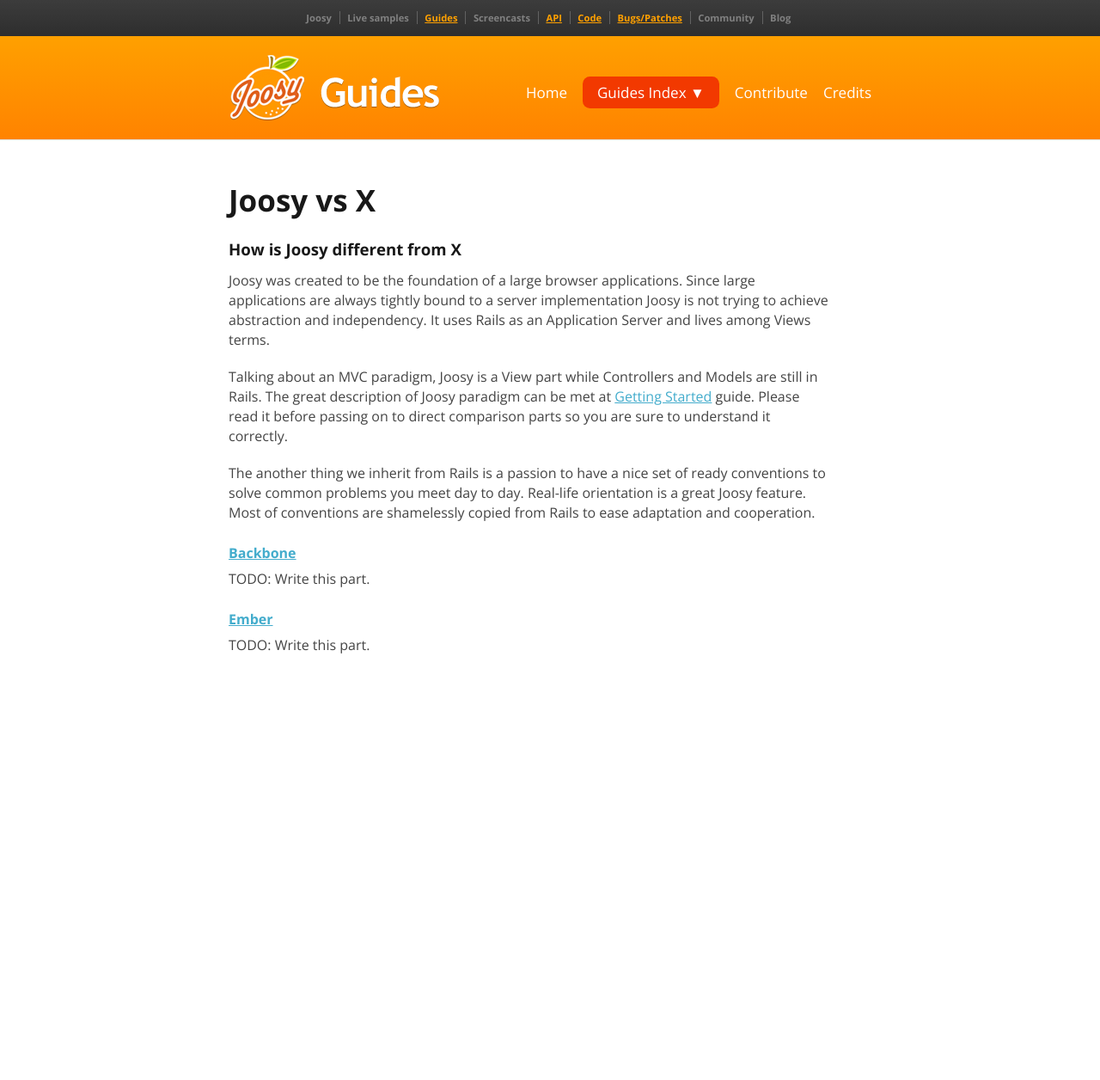
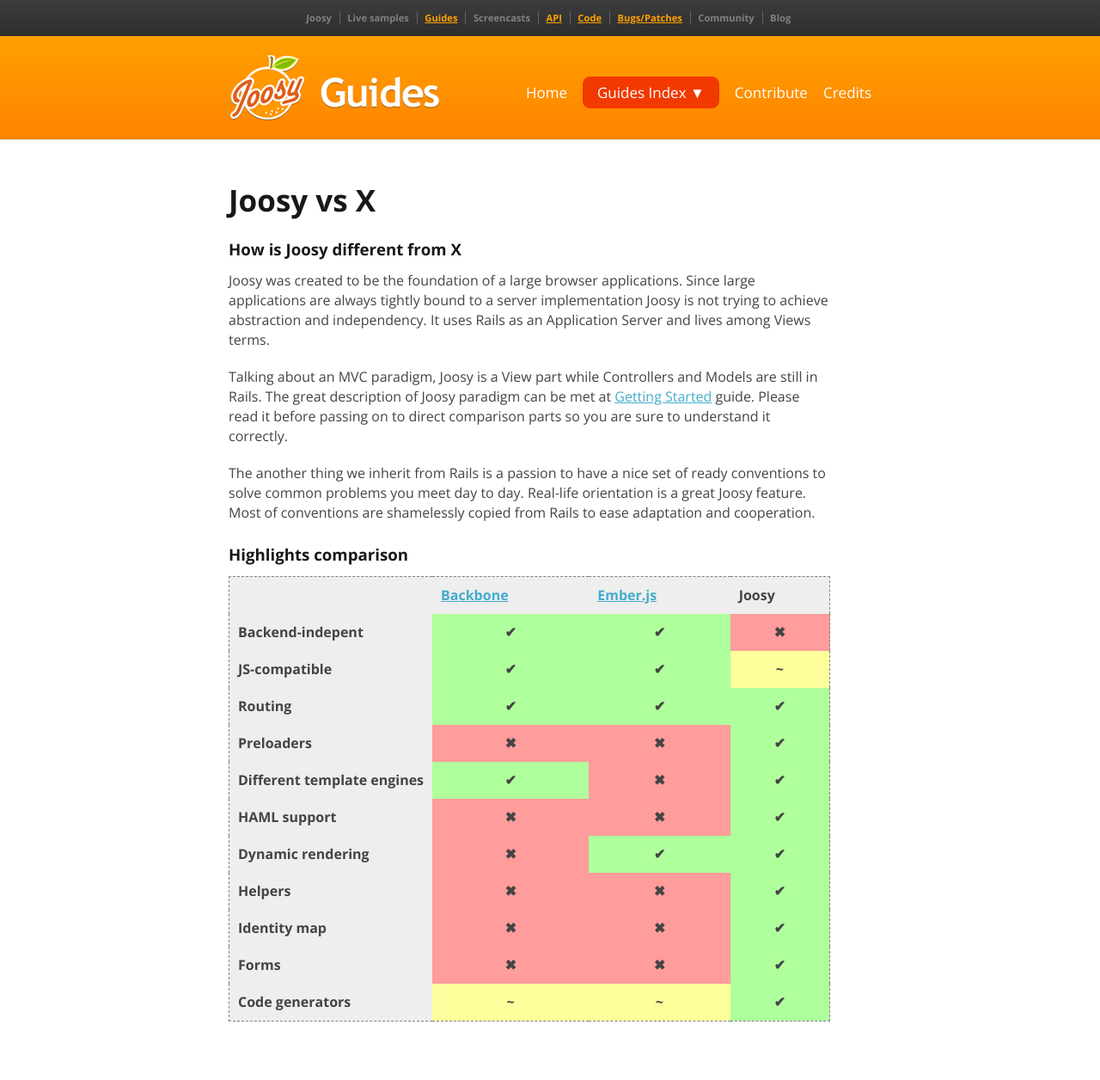
Before and after one commit to joosy/guides, a Jekyll site: the page built from guides/basics/joosy-vs-x.md, in a window 1280 px wide. Shown: the whole page at 86% size. Built offline with Jekyll 4.4.1, drawn with Linux system fonts in a browser that asks for light colours; comment, search, counter and statistics services are not loaded; before the commit the page ends 900 px from its top, so only the background shows below that.

Commit message:
Comparison table

```diff
--- a/css/styles.css
+++ b/css/styles.css
@@ -306,3 +306,33 @@
   position: relative;
   z-index: 15;
 }
+
+table.comparison {
+  width: 100%;
+  border: 1px gray dashed;
+}
+
+table.comparison th, td {
+  padding: 10px;
+  text-align: center;
+  font-weight: bold;
+}
+
+table.comparison td.y {
+  background-color: #AFFF9C;
+}
+
+table.comparison td.n {
+  background-color: #FF9C9C;
+}
+
+table.comparison td.m {
+  background-color: #FCFF9C;
+}
+
+table.comparison th {
+  text-align: left;
+  font-weight: bold;
+  background-color: #EEE;
+  white-space: nowrap;
+}
--- a/guides/basics/joosy-vs-x.md
+++ b/guides/basics/joosy-vs-x.md
@@ -11,10 +11,79 @@
 
 The another thing we inherit from Rails is a passion to have a nice set of ready conventions to solve common problems you meet day to day. Real-life orientation is a great Joosy feature. Most of conventions are shamelessly copied from Rails to ease adaptation and cooperation.
 
-#### [Backbone](http://documentcloud.github.com/backbone/)
+### Highlights comparison
 
-TODO: Write this part.
-
-#### [Ember](http://emberjs.com/)
-
-TODO: Write this part.
+<table class="comparison">
+  <tr>
+    <th style="width: 1%"></th>
+    <th><a href="http://documentcloud.github.com/backbone/">Backbone</a></th>
+    <th><a href="http://emberjs.com/">Ember.js</a></th>
+    <th>Joosy</th>
+  </tr>
+  <tr>
+    <th>Backend-indepent</th>
+    <td class="y">✔</td>
+    <td class="y">✔</td>
+    <td class="n">✖</td>
+  </tr>
+    <tr>
+    <th>JS-compatible</th>
+    <td class="y">✔</td>
+    <td class="y">✔</td>
+    <td class="m">~</td>
+  </tr>
+    <tr>
+    <th>Routing</th>
+    <td class="y">✔</td>
+    <td class="y">✔</td>
+    <td class="y">✔</td>
+  </tr>
+  <tr>
+    <th>Preloaders</th>
+    <td class="n">✖</td>
+    <td class="n">✖</td>
+    <td class="y">✔</td>
+  </tr>
+  <tr>
+    <th>Different template engines</th>
+    <td class="y">✔</td>
+    <td class="n">✖</td>
+    <td class="y">✔</td>
+  </tr>
+  <tr>
+    <th>HAML support</th>
+    <td class="n">✖</td>
+    <td class="n">✖</td>
+    <td class="y">✔</td>
+  </tr>
+  <tr>
+    <th>Dynamic rendering</th>
+    <td class="n">✖</td>
+    <td class="y">✔</td>
+    <td class="y">✔</td>
+  </tr>
+  <tr>
+    <th>Helpers</th>
+    <td class="n">✖</td>
+    <td class="n">✖</td>
+    <td class="y">✔</td>
+  </tr>
+  <tr>
+    <th>Identity map</th>
+    <td class="n">✖</td>
+    <td class="n">✖</td>
+    <td class="y">✔</td>
+  </tr>
+  <tr>
+    <th>Forms</th>
+    <td class="n">✖</td>
+    <td class="n">✖</td>
+    <td class="y">✔</td>
+  </tr>
+  <tr>
+    <th>Code generators</th>
+    <td class="m">~</td>
+    <td class="m">~</td>
+    <td class="y">✔</td>
+  </tr>
+</table>
```
